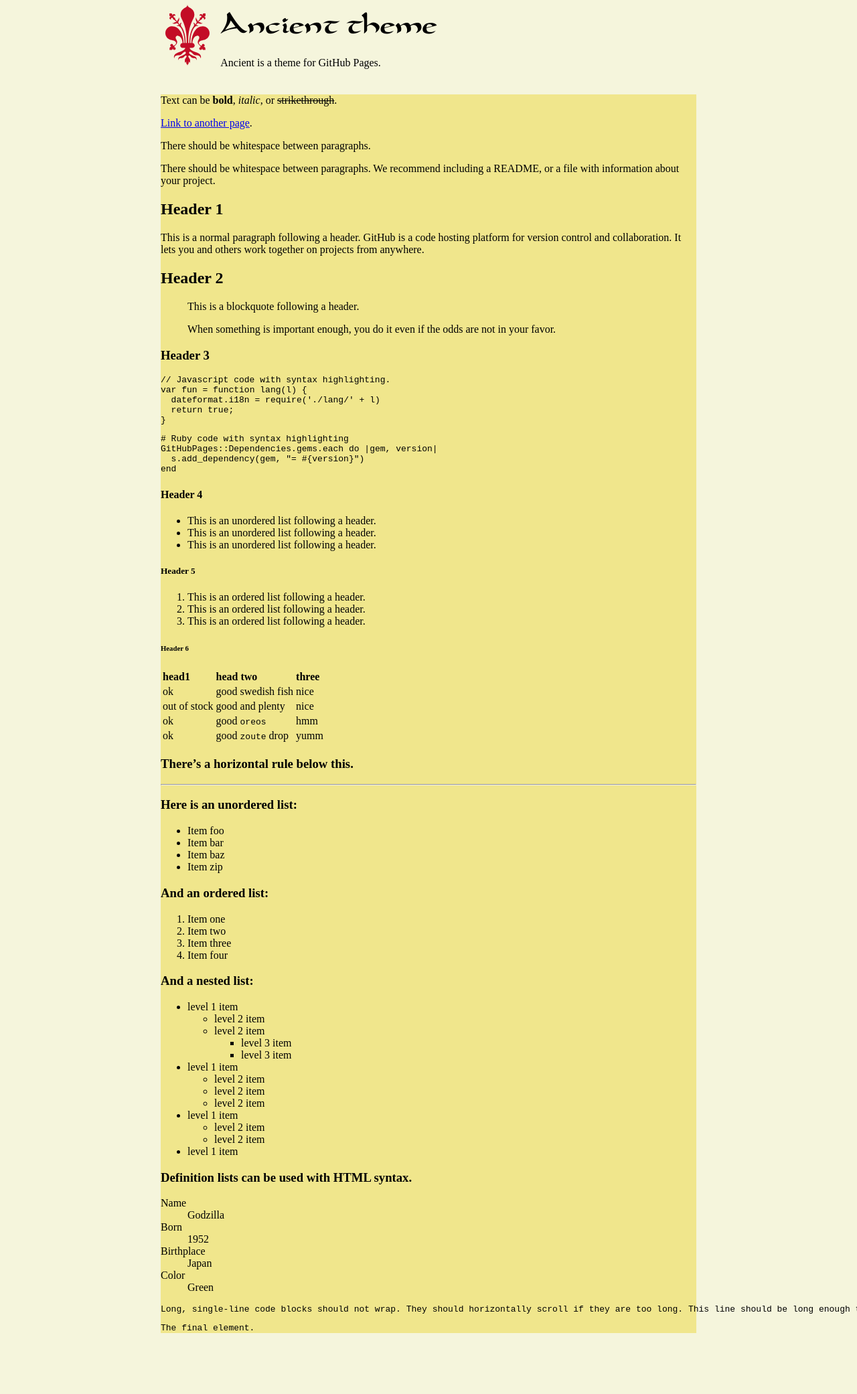
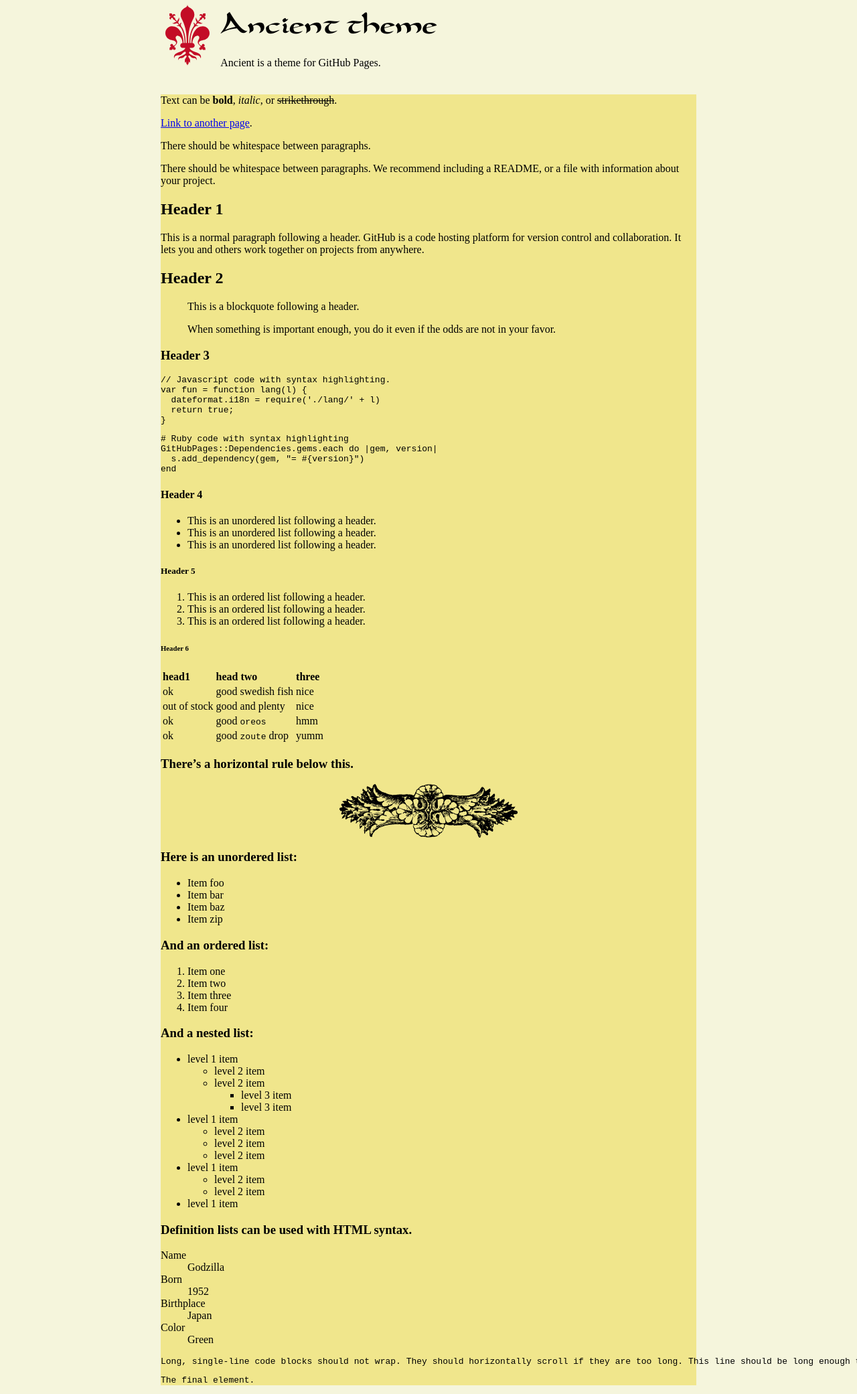
Before and after one commit to mkettn/ancient-theme, a Jekyll site: the page built from index.md, in a window 1280 px wide. Shown: the whole page at 67% size. Built offline with Jekyll 4.4.1, drawn with Linux system fonts in a browser that asks for light colours; before the commit the page ends 2004 px from its top, so only the background shows below that.

Commit message:
display hr as ornament divider

```diff
--- a/_sass/ancient.scss
+++ b/_sass/ancient.scss
@@ -32,3 +32,10 @@ section {
 footer {
     text-align: right;
 }
+
+hr {
+    display:block;
+    border: 0px;
+    height: 60pt;
+    background: no-repeat url("ornate.svg") center;
+}
```
Also changed, not shown: assets/ornate.svg (added).
